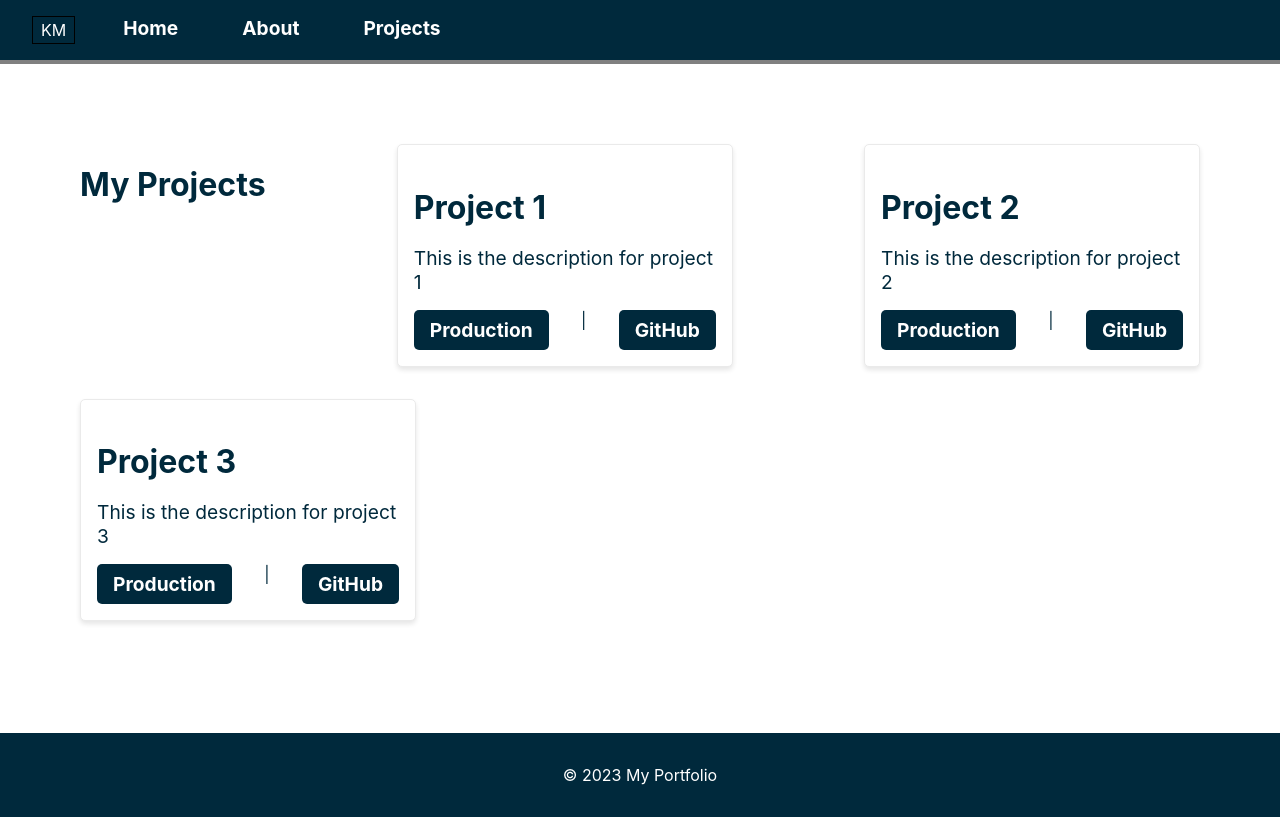
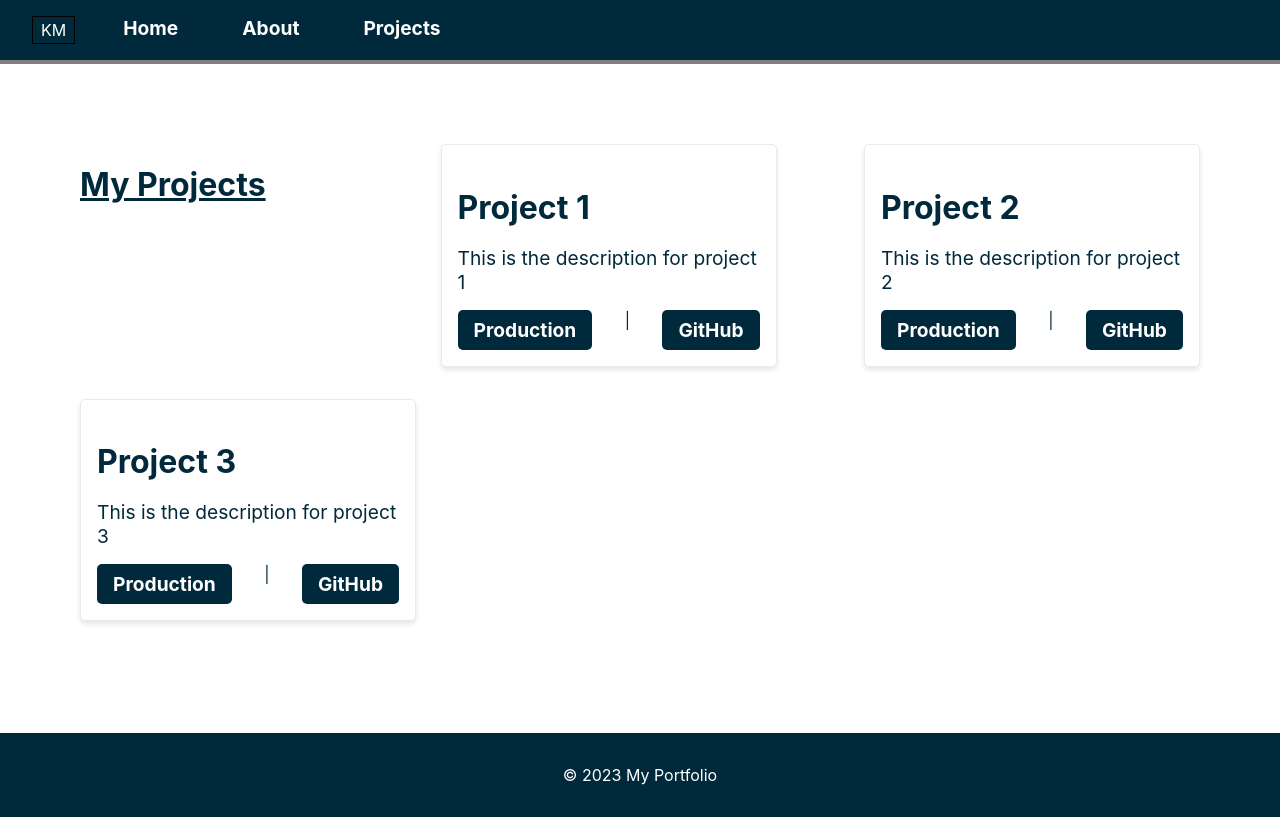
Before and after one commit to thekylemoses/portfolio, a Next.js app: page /projects in a window 1280 px wide. Built offline with nearby package versions, Linux system fonts and the light colour scheme.

Commit message:
Update projects.js

```diff
--- a/pages/projects.js
+++ b/pages/projects.js
@@ -42,7 +42,8 @@ const ProjectsPage = () => {
 
       <main>
         <div className="projects">
-        <h1>My Projects</h1>
+          <u><h1>My Projects</h1></u>
+          <br></br>
           {projects.map(project => (
             <div key={project.id} className="project">
               <h2 className="title">{project.title}</h2>
```
